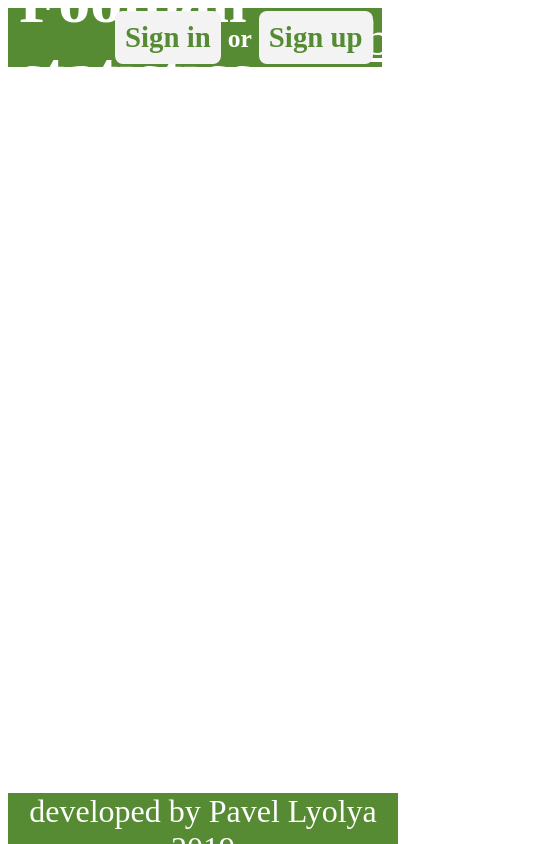
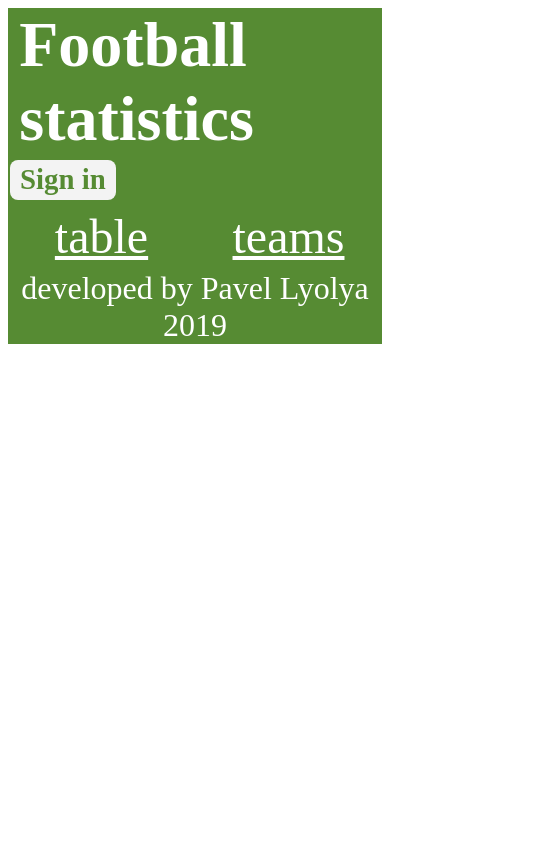
Before and after one commit to pavelLyolya/Medical-research, a React app: page / in a window 390 px wide. Shown: the whole page, 554 px wide, since content can reach past the window. Built offline with nearby package versions, Linux system fonts and the light colour scheme.

Commit message:
perf: add leagues table markup

```diff
--- a/src/app/components/App.js
+++ b/src/app/components/App.js
@@ -9,7 +9,8 @@ const App = () => (
         <React.Fragment>
             <Header />
             <main>
-                <Route exact path='/table' component={Table} />
+                <Route exact path='/' />
+                <Route path='/table' component={Table} />
             </main>
             <Footer />
         </React.Fragment>
--- /dev/null
+++ b/src/app/components/Table/Table.js
@@ -0,0 +1,13 @@
+import React from 'react';
+import TableTabs from './TableTabs';
+import TableBody from './TableBody';
+import '../../../css/Table.scss';
+
+const Table = () => (
+    <section className='tableLeague'>
+        <TableTabs tabNames={ ['English', 'German', 'Spanish', 'Italian', 'French'] } />
+        <TableBody />
+    </section>
+);
+
+export default Table;
--- /dev/null
+++ b/src/app/components/Table/TableBody.js
@@ -0,0 +1,17 @@
+import React from 'react';
+import TableRow from './TableRow';
+
+const TableHeader = () => (
+    <TableRow className='tableHeader' data={ ['Position', 'Team', 'G', 'W', 'D', 'L', 'GS', 'GC', 'P'] } />
+);
+
+const TableBody = () => (
+    <section className='tableBody'>
+        <TableHeader />
+        {[1, 2, 3, 4, 5, 1, 2, 3, 4, 5, 1, 2, 3, 4, 5].map((itm, idx) => (
+            <TableRow key={idx} data={ ['1', 'Chelsea FC', '38', '30', '3', '5', '85', '33', '93'] } />
+        ))}
+    </section>
+);
+
+export default TableBody;
--- /dev/null
+++ b/src/app/components/Table/TableRow.js
@@ -0,0 +1,16 @@
+import React from 'react';
+import PropTypes from 'prop-types';
+
+const TableRow = ({ data }) => (
+    <div className='tableRow'>
+        {data.map((item, idx) => (
+            <span key={idx}>{ item }</span>
+        ))}
+    </div>
+);
+
+TableRow.propTypes = {
+    data: PropTypes.array.isRequired,
+};
+
+export default TableRow;
--- /dev/null
+++ b/src/app/components/Table/TableTabs.js
@@ -0,0 +1,19 @@
+import React from 'react';
+import PropTypes from 'prop-types';
+
+const TableTabs = ({ tabNames }) => {
+    const tabList = tabNames.map((tab, id) => (
+        <span key={id} className='tableTab'>{tab}</span>
+    ));
+    return (
+        <div className='tableTabs'>
+            {tabList}
+        </div>
+    );
+};
+
+TableTabs.propTypes = {
+    tabNames: PropTypes.array.isRequired,
+};
+
+export default TableTabs;
--- a/src/css/Footer.scss
+++ b/src/css/Footer.scss
@@ -1,12 +1,11 @@
 .appFooter {
-    position: fixed;
     bottom: 0;
     display: flex;
     flex-direction: column;
     justify-content: space-around;
     align-items: center;
     width: 100%;
-    height: 6vh;
+    min-height: 7vh;
     font-size: 2rem;
     font-weight: 100;
     color: #fff;
--- a/src/css/Header.scss
+++ b/src/css/Header.scss
@@ -1,11 +1,14 @@
+@import './colorAndFont';
+
 .appHeader {
     position: relative;
     display: flex;
+    flex-wrap: wrap;
     align-items: center;
-    background-color: #568b33;
-    height: 7vh;
+    background-color: $main-color;
 
     h1 {
+        order: -2;
         margin: 0 3%;
         box-sizing: content-box;
         font-size: 4rem;
@@ -15,17 +18,16 @@
 
 .navigation {
     display: flex;
-    height: 100%;
-    width: 15%;
+    min-height: 7vh;
+    min-width: 15%;
 
     .headerLink {
         flex: 1 1;
         display: flex;
         justify-content: center;
         align-items: center;
-        height: 100%;
-        box-sizing: border-box;
-        padding: 3% 10% 1% 10%;
+        min-height: 7vh;
+        padding: 0 5%;
         font-size: 3rem;
         color: #FFF;
 
@@ -51,7 +53,7 @@
 .signButton {
     display: inline-block;
     margin: 4px 2px;
-    padding: 10px;
+    padding: 3% 10px;
     border: none;
     border-radius: 8px;
     background-color: #f3f3f3;
@@ -60,7 +62,7 @@
     font-family: inherit;
     font-size: 1.8rem;
     font-weight: inherit;
-    color: #568b33;
+    color: $main-color;
     cursor: pointer;
 
     &:focus {
@@ -70,3 +72,26 @@
     background-color: #c4c4c4;
     }
 }
+
+@media (max-width: 768px) {
+    .appHeader {
+        justify-content: space-between;
+    }
+
+	.signing {
+        order: -1;
+        position: static;
+
+        *:not(:first-child) {
+            display: none;
+        }
+    }
+
+    .navigation {
+        width: 100%;
+
+        .headerLink {
+            padding: 1% 5%;
+        }
+    }
+}
--- /dev/null
+++ b/src/css/Table.scss
@@ -0,0 +1,58 @@
+@import './colorAndFont';
+
+.tableTabs {
+    display: flex;
+    justify-content: space-between;
+    box-sizing: border-box;
+
+    .tableTab {
+        flex: 1 0;
+        background-color: #d3ebc1;
+        box-shadow: 0 3px 3px #868686;
+        line-height: 3rem;
+        font-size: 1.8rem;
+        text-align: center;
+
+        &:not(:last-child) {
+            margin-right: 5px;
+        }
+    }
+
+    .activeTab {
+        background-color: $main-color;
+    }
+}
+
+.tableRow {
+    display: flex;
+    justify-content: space-between;
+    font-size: 1.6rem;
+
+    span {
+        flex: 1 1;
+        line-height: 2.5rem;
+        text-align: center;
+        overflow: hidden;
+    }
+    span:nth-child(1) {
+        flex: 1 1;
+    }
+    span:nth-child(2) {
+        flex: 4 1;
+    }
+}
+
+.tableRow:nth-child(2n + 1) {
+    background-color: #cccccc;
+}
+.tableRow:first-child {
+    background-color: $main-color;
+}
+
+.tableBody {
+    position: relative;
+    z-index: 5;
+    box-sizing: border-box;
+    border: 2px solid $main-color;
+    box-shadow: 0 3px 3px #868686;
+}
--- /dev/null
+++ b/src/css/_colorAndFont.scss
@@ -0,0 +1,2 @@
+$main-font: 'Gill Sans', 'Gill Sans MT', Calibri, 'Trebuchet MS', sans-serif;
+$main-color: #568b33;
--- a/src/css/main.scss
+++ b/src/css/main.scss
@@ -48,3 +48,22 @@ html {
 	font-family: 'Gill Sans', 'Gill Sans MT', Calibri, 'Trebuchet MS', sans-serif;
 	font-size: 10px;
 }
+main {
+	max-width: 1024px;
+	min-height: 86vh;
+	margin: 0 auto;
+	padding: 3% 0;
+	box-sizing: border-box;
+}
+
+@media (max-width: 425px) {
+	html {
+		font-size: 7px;
+	}
+}
+
+@media (max-width: 320px) {
+	html {
+		font-size: 5px;
+	}
+}
```
